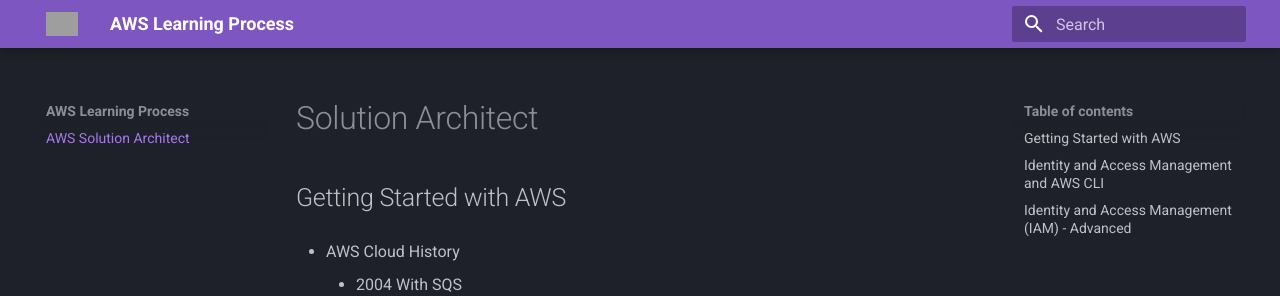
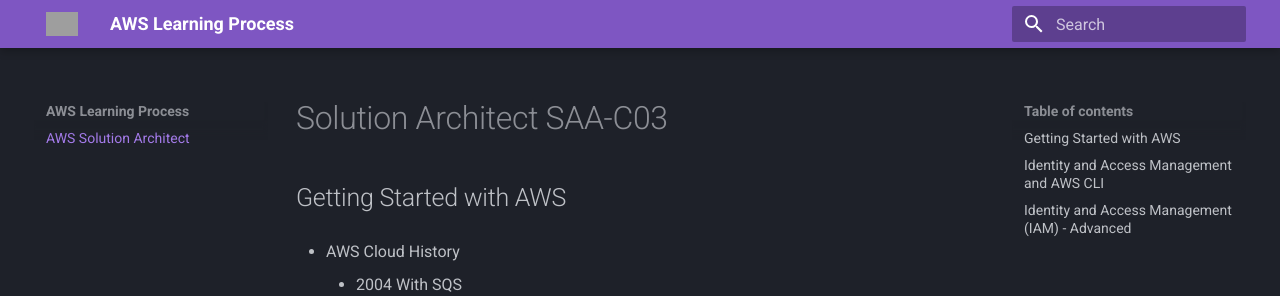
Before and after one commit to janobourian/aws, an MkDocs documentation site: the page built from docs/solution-architect.md, in a window 1280 px wide and 900 px high. Shown: the top 296 px of the window. Built offline with MkDocs 1.6.1 and Material for MkDocs 9.7.7, drawn with Linux system fonts in a browser that asks for light colours; grey boxes are pictures that could not be loaded.

```diff
--- a/docs/solution-architect.md
+++ b/docs/solution-architect.md
@@ -1,4 +1,4 @@
-# Solution Architect
+# Solution Architect SAA-C03
 
 ## Getting Started with AWS
 
```
